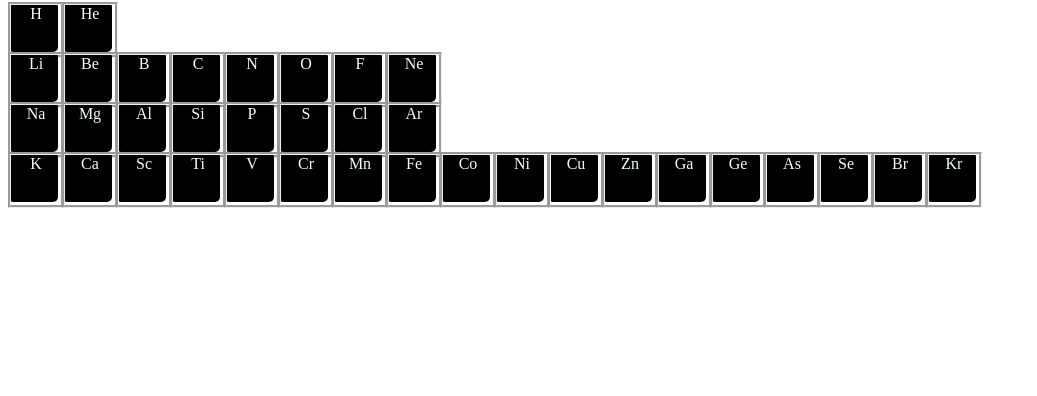
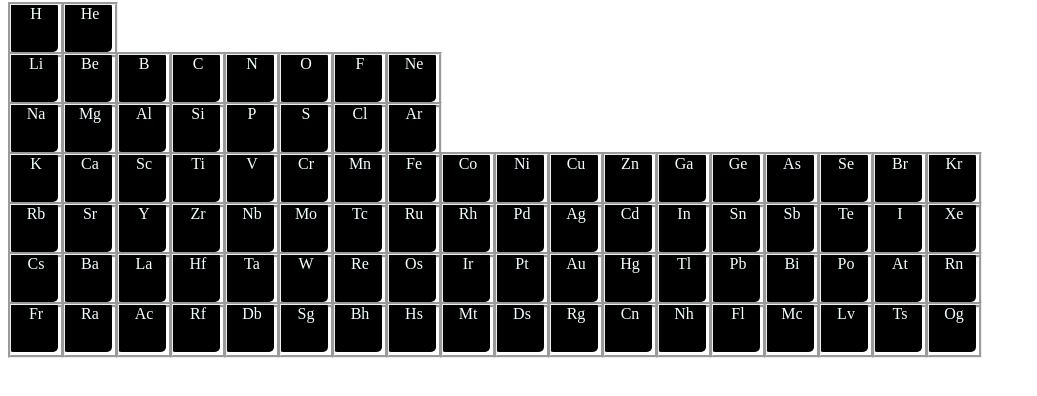
Before and after one commit to Aaron8907/Periodic-Table, a plain HTML site: page index.html in a window 1280 px wide. Shown: the part 78-474 px from the top of the page, without its empty margins (0-1037 px from the left). Drawn offline with Linux system fonts and the light colour scheme.

Commit message:
completed first block

```diff
--- a/index.html
+++ b/index.html
@@ -129,3 +129,174 @@
                 <p class="element">Kr</p>
             </div>
         </div>
+
+        <div class="row">
+            <div class="square">
+                <p class="element ">Rb</p>
+            </div>
+            <div class="square">
+                <p class="element">Sr</p>
+            </div>
+            <div class="square">
+                <p class="element">Y</p>
+            </div>
+            <div class="square">
+                <p class="element">Zr</p>
+            </div>
+            <div class="square">
+                <p class="element">Nb</p>
+            </div>
+            <div class="square">
+                <p class="element">Mo</p>
+            </div>
+            <div class="square">
+                <p class="element">Tc</p>
+            </div>
+            <div class="square">
+                <p class="element">Ru</p>
+            </div>
+            <div class="square">
+                <p class="element">Rh</p>
+            </div>
+            <div class="square">
+                <p class="element">Pd</p>
+            </div>
+            <div class="square">
+                <p class="element">Ag</p>
+            </div>
+            <div class="square">
+                <p class="element">Cd</p>
+            </div>
+            <div class="square">
+                <p class="element">In</p>
+            </div>
+            <div class="square">
+                <p class="element">Sn</p>
+            </div>
+            <div class="square">
+                <p class="element">Sb</p>
+            </div>
+            <div class="square">
+                <p class="element">Te</p>
+            </div>
+            <div class="square">
+                <p class="element">I</p>
+            </div>
+            <div class="square">
+                <p class="element">Xe</p>
+            </div>
+        </div>
+
+        <div class="row">
+            <div class="square">
+                <p class="element ">Cs</p>
+            </div>
+            <div class="square">
+                <p class="element">Ba</p>
+            </div>
+            <div class="square">
+                <p class="element">La</p>
+            </div>
+            <div class="square">
+                <p class="element">Hf</p>
+            </div>
+            <div class="square">
+                <p class="element">Ta</p>
+            </div>
+            <div class="square">
+                <p class="element">W</p>
+            </div>
+            <div class="square">
+                <p class="element">Re</p>
+            </div>
+            <div class="square">
+                <p class="element">Os</p>
+            </div>
+            <div class="square">
+                <p class="element">Ir</p>
+            </div>
+            <div class="square">
+                <p class="element">Pt</p>
+            </div>
+            <div class="square">
+                <p class="element">Au</p>
+            </div>
+            <div class="square">
+                <p class="element">Hg</p>
+            </div>
+            <div class="square">
+                <p class="element">Tl</p>
+            </div>
+            <div class="square">
+                <p class="element">Pb</p>
+            </div>
+            <div class="square">
+                <p class="element">Bi</p>
+            </div>
+            <div class="square">
+                <p class="element">Po</p>
+            </div>
+            <div class="square">
+                <p class="element">At</p>
+            </div>
+            <div class="square">
+                <p class="element">Rn</p>
+            </div>
+        </div>
+
+        <div class="row">
+            <div class="square">
+                <p class="element ">Fr</p>
+            </div>
+            <div class="square">
+                <p class="element">Ra</p>
+            </div>
+            <div class="square">
+                <p class="element">Ac</p>
+            </div>
+            <div class="square">
+                <p class="element">Rf</p>
+            </div>
+            <div class="square">
+                <p class="element">Db</p>
+            </div>
+            <div class="square">
+                <p class="element">Sg</p>
+            </div>
+            <div class="square">
+                <p class="element">Bh</p>
+            </div>
+            <div class="square">
+                <p class="element">Hs</p>
+            </div>
+            <div class="square">
+                <p class="element">Mt</p>
+            </div>
+            <div class="square">
+                <p class="element">Ds</p>
+            </div>
+            <div class="square">
+                <p class="element">Rg</p>
+            </div>
+            <div class="square">
+                <p class="element">Cn</p>
+            </div>
+            <div class="square">
+                <p class="element">Nh</p>
+            </div>
+            <div class="square">
+                <p class="element">Fl</p>
+            </div>
+            <div class="square">
+                <p class="element">Mc</p>
+            </div>
+            <div class="square">
+                <p class="element">Lv</p>
+            </div>
+            <div class="square">
+                <p class="element">Ts</p>
+            </div>
+            <div class="square">
+                <p class="element">Og</p>
+            </div>
+        </div>
```
